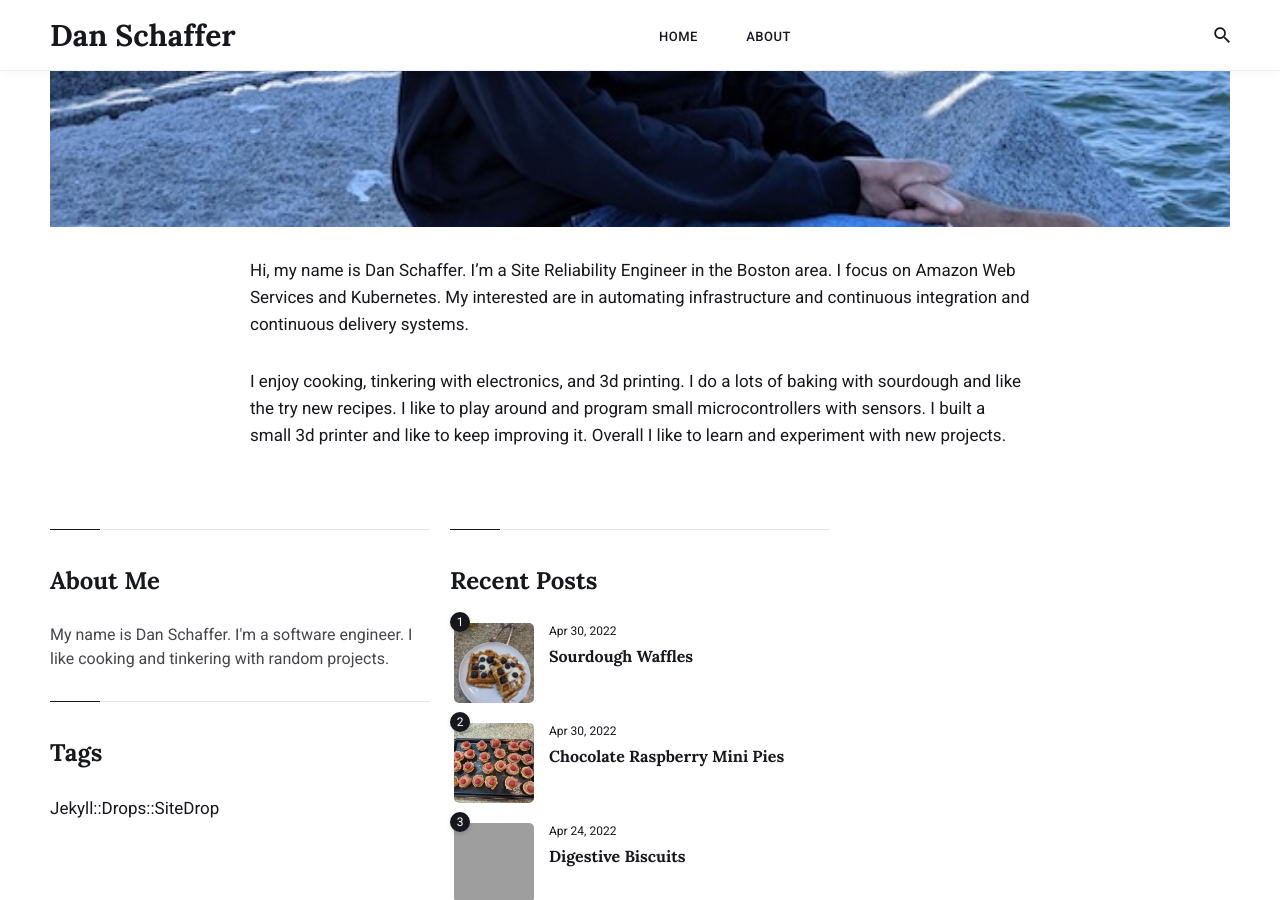
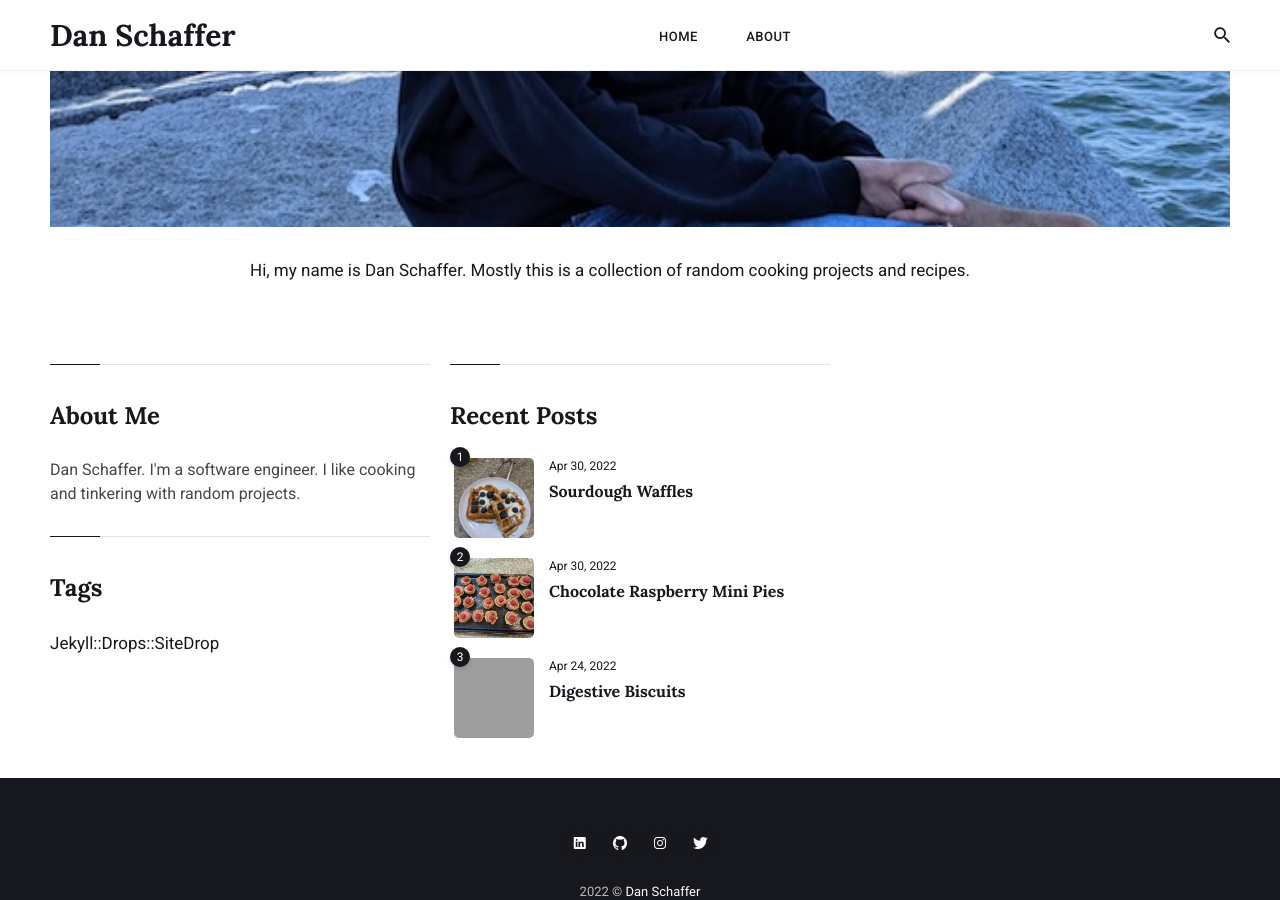
Before and after one commit to danschaffer/homepage, a Jekyll site: the page built from _pages/about.md, in a window 1280 px wide and 900 px high, scrolled down 885 px. Built offline with Jekyll 4.4.1, drawn with Linux system fonts in a browser that asks for light colours; nearby versions of some CDN libraries; grey boxes are pictures that could not be loaded.

Commit message:
site cleanup

```diff
--- a/_config.yml
+++ b/_config.yml
@@ -13,7 +13,7 @@ author:
   name: Dan Schaffer
   image: '/images/dan_schaffer.jpg'
   avatar: '/images/dan_schaffer.jpg'
-  description: My name is Dan Schaffer. I'm a software engineer. I like cooking and tinkering with random projects.
+  description:  Dan Schaffer. I'm a software engineer. I like cooking and tinkering with random projects.
 
 
 #-------------------------------
--- a/_pages/about.md
+++ b/_pages/about.md
@@ -5,12 +5,4 @@ permalink: /about/
 image: '/images/dan_schaffer.jpg'
 ---
 
-Hi, my name is Dan Schaffer. I'm a Site Reliability Engineer in the Boston area.  I focus on Amazon Web Services and Kubernetes.  My interested are in
-automating infrastructure and continuous integration and continuous delivery
-systems.
-
-I enjoy cooking, tinkering with electronics, and 3d printing.  I do a lots
-of baking with sourdough and like the try new recipes.  I like to play around
-and program small microcontrollers with sensors.  I built a small 3d printer
-and like to keep improving it.  Overall I like to learn and experiment with
-new projects.
+Hi, my name is Dan Schaffer. Mostly this is a collection of random cooking projects and recipes.
```
